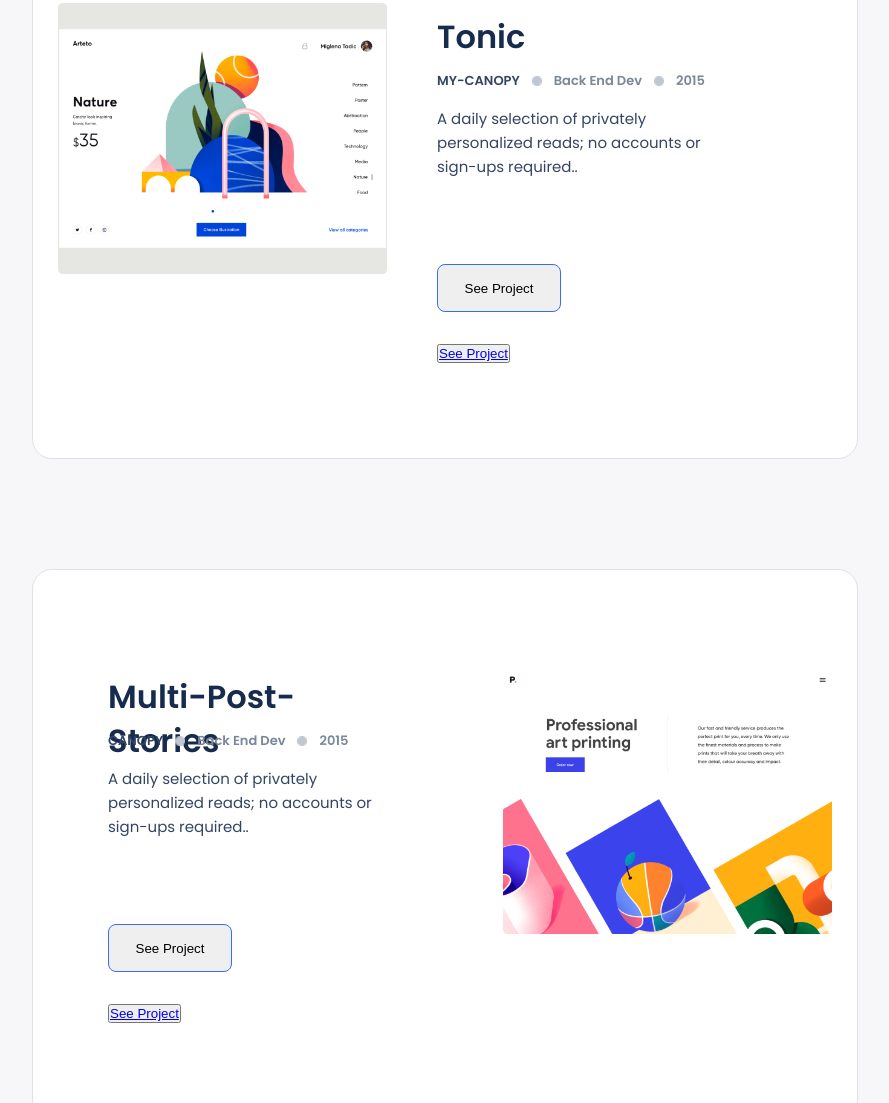
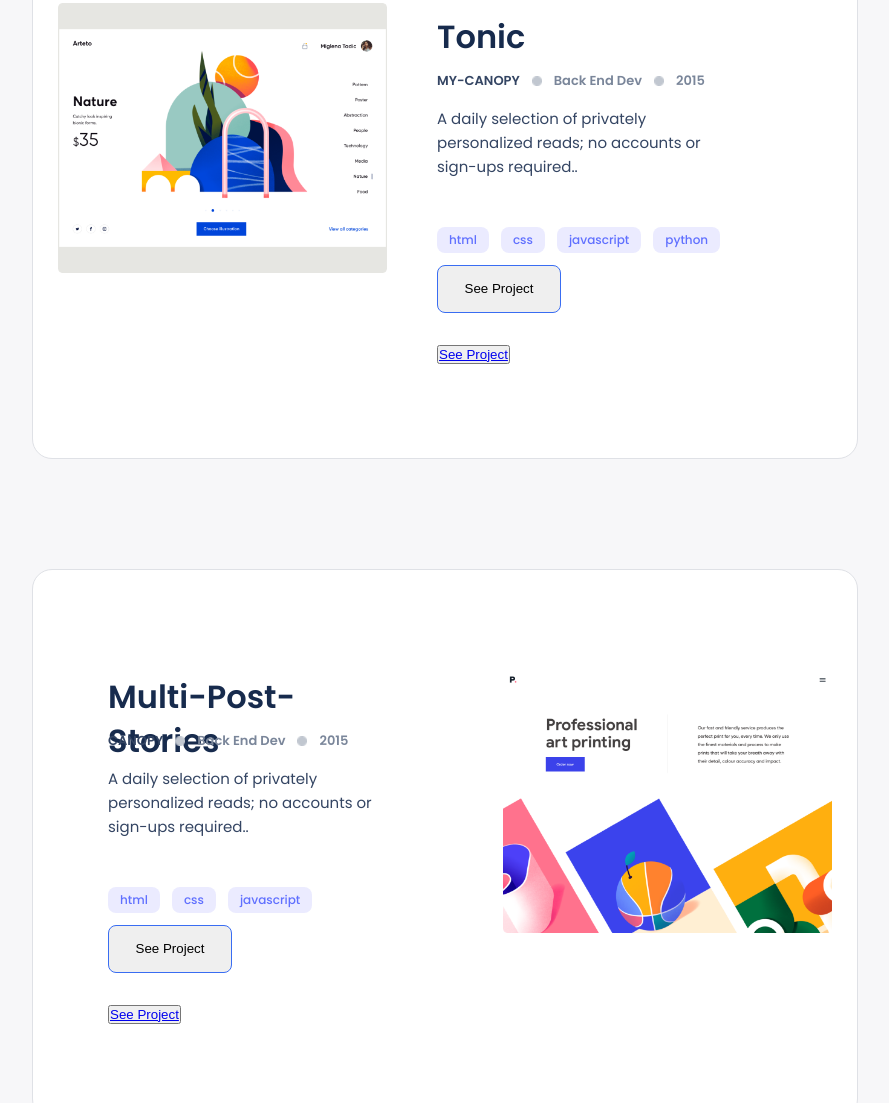
Before and after one commit to abenaTenkorang/Portfolio, a website: page index.html in a window 1280 px wide. Shown: the part 870-1973 px from the top of the page, without its empty margins (273-1162 px from the left). Drawn offline with Linux system fonts and the light colour scheme.

Commit message:
style added to card section

```diff
--- a/style.css
+++ b/style.css
@@ -258,14 +258,14 @@
 
 .card-list {
   display: flex;
+  gap: 12px;
   list-style-type: none;
   margin-bottom: 12px;
 }
 
-.card-list-tags-html {
+.card-list-tags {
   color: #6070ff;
-  width: 53px;
-  height: 24px;
+  width: max-content;
   background: #ebebff;
   border-radius: 8px;
   text-align: center;
@@ -273,8 +273,6 @@
   font-style: normal;
   font-weight: 500;
   font-size: 12px;
-  margin-top: 12px;
-  margin-right: 8px;
 }
 
 .card-list-tags-css {
```
